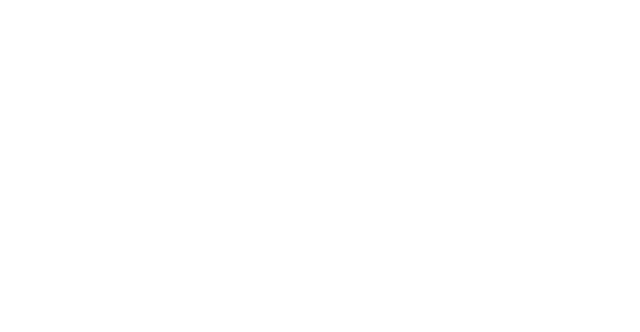
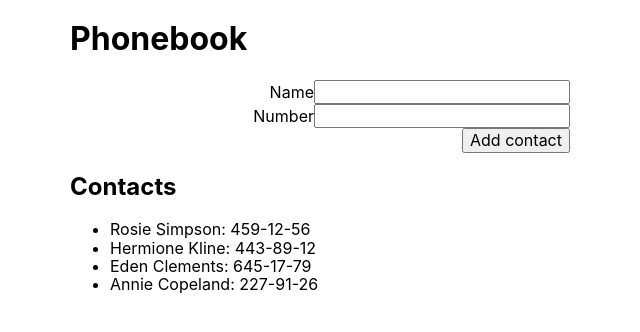
Before and after one commit to vladibon/goit-react-hw-08-phonebook, a React (Create React App) app: page / in a window 1280 px wide. Shown: the top 332 px of the page, without its empty margins (320-960 px from the left). Built offline with nearby package versions, Linux system fonts and the light colour scheme.

Commit message:
add form and contact list

```diff
--- a/package.json
+++ b/package.json
@@ -12,6 +12,7 @@
     "react": "^17.0.2",
     "react-dom": "^17.0.2",
     "react-scripts": "4.0.3",
+    "uuid": "^8.3.2",
     "web-vitals": "^1.1.2"
   },
   "scripts": {
--- a/src/App.js
+++ b/src/App.js
@@ -1,7 +1,97 @@
-import './App.css';
+import { Component } from 'react';
+import { v4 as uuid } from 'uuid';
+import { Container } from './components/Container';
+import s from './App.module.css';
 
-function App() {
-  return <div className='App'></div>;
+class App extends Component {
+  state = {
+    contacts: [
+      { id: 'id-1', name: 'Rosie Simpson', number: '459-12-56' },
+      { id: 'id-2', name: 'Hermione Kline', number: '443-89-12' },
+      { id: 'id-3', name: 'Eden Clements', number: '645-17-79' },
+      { id: 'id-4', name: 'Annie Copeland', number: '227-91-26' },
+    ],
+    filter: '',
+    name: '',
+    number: '',
+  };
+
+  handleNameChange = e => {
+    this.setState({ name: e.target.value });
+  };
+
+  handleNumberChange = e => {
+    this.setState({ number: e.target.value });
+  };
+
+  handleSubmit = e => {
+    e.preventDefault();
+    const { name, number } = e.target;
+
+    this.setState(({ contacts }) => ({
+      contacts: [
+        ...contacts,
+        { id: uuid(), name: name.value, number: number.value },
+      ],
+    }));
+  };
+
+  render() {
+    const { contacts } = this.state;
+    console.log(contacts);
+
+    return (
+      <Container>
+        <h1>Phonebook</h1>
+
+        <form className={s.form} onSubmit={this.handleSubmit}>
+          <label>
+            Name
+            <input
+              type='text'
+              name='name'
+              pattern="^[a-zA-Zа-яА-Я]+(([' -][a-zA-Zа-яА-Я ])?[a-zA-Zа-яА-Я]*)*$"
+              title="Имя может состоять только из букв, апострофа, тире и пробелов. Например Adrian, Jacob Mercer, Charles de Batz de Castelmore d'Artagnan и т. п."
+              required
+              onChange={this.handleNameChange}
+            />
+          </label>
+
+          <label>
+            Number
+            <input
+              type='tel'
+              name='number'
+              pattern='\+?\d{1,4}?[-.\s]?\(?\d{1,3}?\)?[-.\s]?\d{1,4}[-.\s]?\d{1,4}[-.\s]?\d{1,9}'
+              title='Номер телефона должен состоять цифр и может содержать пробелы, тире, круглые скобки и может начинаться с +'
+              required
+              onChange={this.handleNumberChange}
+            />
+          </label>
+          <button type='submit'>Add contact</button>
+        </form>
+
+        <h2>Contacts</h2>
+
+        <ul>
+          {contacts.map(({ id, name, number }) => (
+            <li key={id}>
+              {name}: {number}
+            </li>
+          ))}
+        </ul>
+
+        {/* <div>
+          <h1>Phonebook</h1>
+          <ContactForm />
+
+          <h2>Contacts</h2>
+          <Filter />
+          <ContactList />
+        </div> */}
+      </Container>
+    );
+  }
 }
 
 export default App;
--- /dev/null
+++ b/src/App.module.css
@@ -0,0 +1,5 @@
+.form {
+  display: flex;
+  flex-direction: column;
+  align-items: flex-end;
+}
--- /dev/null
+++ b/src/components/Container/Container.jsx
@@ -0,0 +1,7 @@
+import s from './Container.module.css';
+
+const Container = ({ children }) => (
+  <div className={s.container}>{children}</div>
+);
+
+export { Container };
--- /dev/null
+++ b/src/components/Container/Container.module.css
@@ -0,0 +1,7 @@
+.container {
+  max-width: 530px;
+  margin-left: auto;
+  margin-right: auto;
+  padding-left: 15px;
+  padding-right: 15px;
+}
--- /dev/null
+++ b/src/components/Container/index.js
@@ -0,0 +1 @@
+export { Container } from './Container';
```
Also changed, not shown: src/App.css (deleted), 2 other files (tests, documents, lock files or other folders).
